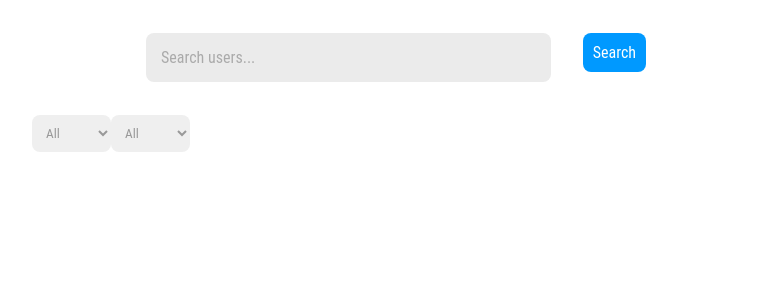
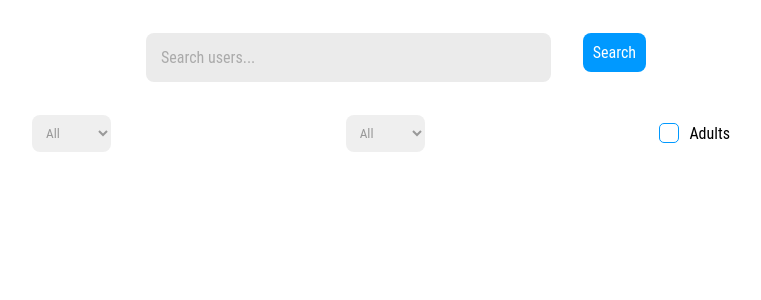
Before and after one commit to brysah/listing-users, a React (Vite) app: page / in a window 1280 px wide. Shown: the top 300 px of the page, without its empty margins (244-1005 px from the left). Built offline with nearby package versions, Linux system fonts and the light colour scheme.

Commit message:
feat: add checkbox style and structure

```diff
--- /dev/null
+++ b/src/components/Checkbox/Checkbox.module.scss
@@ -0,0 +1,55 @@
+.container_label {
+    display: block;
+    position: relative;
+    padding: 1rem 3rem;
+    font-size: 1.6rem;
+    color: #000;
+    line-height: 0.16rem;
+
+}
+
+.container_label input {
+    position: absolute;
+    opacity: 0;
+    height: 0;
+    width: 0;
+
+}
+
+.checkmark {
+    position: absolute;
+    top: 0;
+    left: 0;
+    height: 2rem;
+    width: 2rem;
+    background-color: white;
+    border: 1px solid #0099FF;
+    border-radius: 0.5rem;
+}
+
+.container_label input:checked~.checkmark {
+    background-color: #0099FF;
+    border: none;
+}
+
+.checkmark::after {
+    display: none;
+    content: '';
+    position: absolute;
+}
+
+.container_label .checkmark::after {
+    content: '';
+    left: 0.7rem;
+    top: 0.1rem;
+    width: 0.4rem;
+    height: 0.9rem;
+    transform: rotate(45deg);
+    border-right: 3px solid #fff;
+    border-bottom: 3px solid #fff;
+
+}
+
+.container_label input:checked~.checkmark::after {
+    display: block;
+}
--- /dev/null
+++ b/src/components/Checkbox/index.jsx
@@ -0,0 +1,12 @@
+import styles from './Checkbox.module.scss'
+
+export function Checkbox() {
+    return (
+        <label class={styles.container_label}>
+            Adults
+            <input type="checkbox"  />
+            <span class={styles.checkmark}></span>
+
+        </label>
+    )
+}
--- a/src/pages/Home/Home.module.scss
+++ b/src/pages/Home/Home.module.scss
@@ -3,4 +3,9 @@
     max-width: 75.8rem;
     margin: 0 auto;
     padding:  0 1.5rem;
+    .filters{
+        display: flex;
+        align-items: center;
+        justify-content: space-between;
+    }
 }
--- a/src/pages/Home/index.jsx
+++ b/src/pages/Home/index.jsx
@@ -1,6 +1,7 @@
 import styles from './Home.module.scss'
 import { Search } from '../../components/Search'
 import { Select } from '../../components/Select'
+import { Checkbox } from '../../components/Checkbox'
 
 export function Home() {
     return (
@@ -9,6 +10,7 @@ export function Home() {
             <div className={styles.filters}>
                 <Select />
                 <Select />
+                <Checkbox/>
             </div>
         </div>
     )
```
